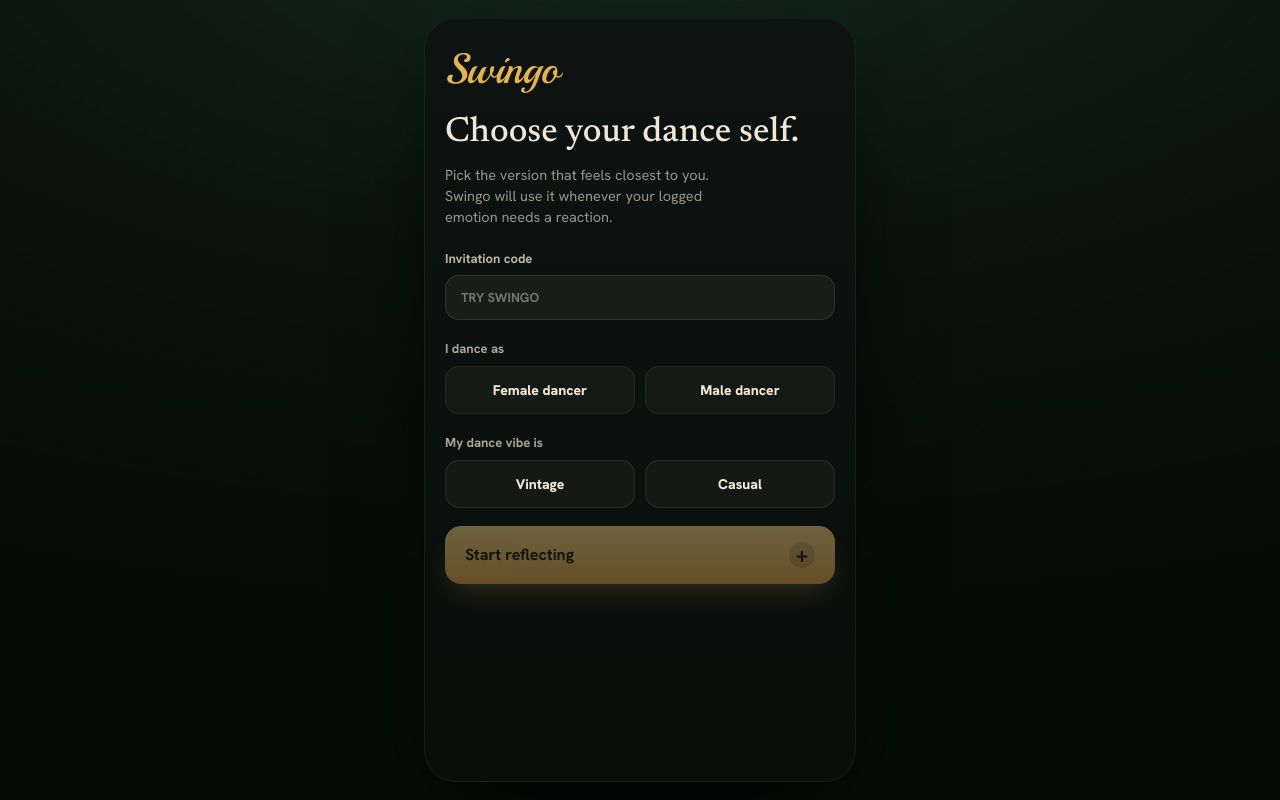
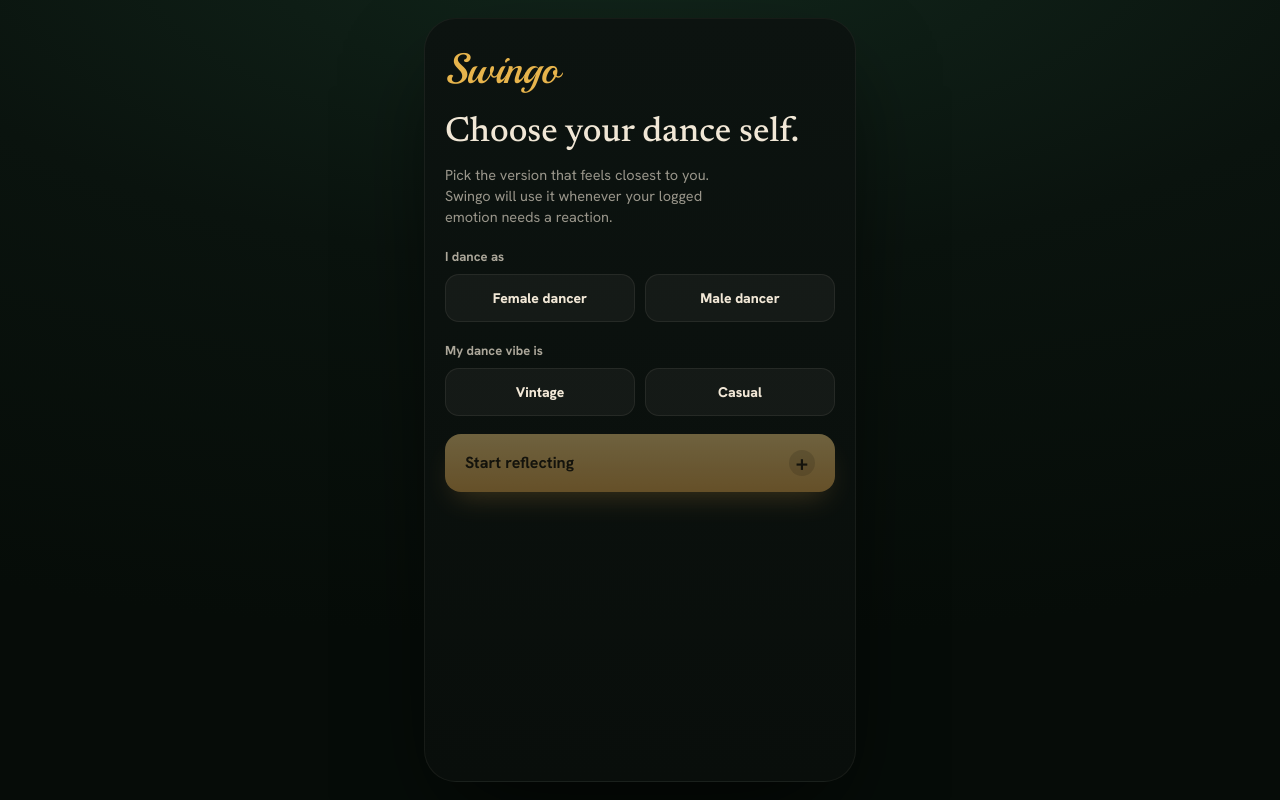
Before and after one commit to estherwyl/swingo-for-swing-dancers, a React (Vite) app: page / in a window 1280 px wide. Built offline with nearby package versions, Linux system fonts and the light colour scheme.

Commit message:
Make invitation code optional (#2)
Co-authored-by: Esther <estherwyl@users.noreply.github.com>

```diff
--- a/src/main.jsx
+++ b/src/main.jsx
@@ -21,7 +21,6 @@ import {
 import './styles.css';
 
 const STORAGE_KEY = 'swingo_v2';
-const INVITE_CODE = 'SWINGO';
 const COMPANION_ASSET_VERSION = '2026-08-07-white-tennis-shoes';
 const MAX_REFERENCES_PER_MOVE = 3;
 
@@ -572,16 +571,14 @@ function App() {
   );
 }
 
-function SetupScreen({ companionPreset, setCompanionPreset, inviteAccepted, setInviteAccepted, setView }) {
-  const [inviteCode, setInviteCode] = useState('');
+function SetupScreen({ companionPreset, setCompanionPreset, setInviteAccepted, setView }) {
   const initialChoices = companionChoicesFromPreset(companionPreset);
   const [gender, setGender] = useState(initialChoices.gender);
   const [style, setStyle] = useState(initialChoices.style);
-  const codeValid = inviteAccepted || inviteCode.trim().toUpperCase() === INVITE_CODE;
   const selectedPreset = companionPresetFromChoices(gender, style);
 
   function continueToApp() {
-    if (!codeValid || !selectedPreset) return;
+    if (!selectedPreset) return;
     setCompanionPreset(selectedPreset);
     setInviteAccepted(true);
     setView('journal');
@@ -594,17 +591,6 @@ function SetupScreen({ companionPreset, setCompanionPreset, inviteAccepted, setI
       <p className="setup-copy">
         Pick the version that feels closest to you. Swingo will use it whenever your logged emotion needs a reaction.
       </p>
-      {!inviteAccepted && (
-        <label className="invite-field">
-          Invitation code
-          <input
-            value={inviteCode}
-            onChange={(event) => setInviteCode(event.target.value)}
-            placeholder="Try SWINGO"
-            autoCapitalize="characters"
-          />
-        </label>
-      )}
       <div className="setup-choice-block">
         <p>I dance as</p>
         <div className="setup-segment">
@@ -634,7 +620,7 @@ function SetupScreen({ companionPreset, setCompanionPreset, inviteAccepted, setI
           </div>
         </section>
       )}
-      <button className="gold-cta setup-cta" type="button" disabled={!codeValid || !selectedPreset} onClick={continueToApp}>
+      <button className="gold-cta setup-cta" type="button" disabled={!selectedPreset} onClick={continueToApp}>
         Start reflecting
         <span>+</span>
       </button>
--- a/src/styles.css
+++ b/src/styles.css
@@ -492,26 +492,6 @@ p {
   line-height: 1.48;
 }
 
-.invite-field {
-  display: block;
-  margin-top: 22px;
-  color: rgba(241, 231, 214, 0.78);
-  font-size: 13px;
-  font-weight: 700;
-}
-
-.invite-field input {
-  width: 100%;
-  margin-top: 8px;
-  padding: 13px 15px;
-  border: 1px solid rgba(241, 231, 214, 0.11);
-  border-radius: 14px;
-  outline: none;
-  background: rgba(241, 231, 214, 0.055);
-  color: var(--ink);
-  text-transform: uppercase;
-}
-
 .setup-choice-block {
   margin-top: 20px;
 }
```
